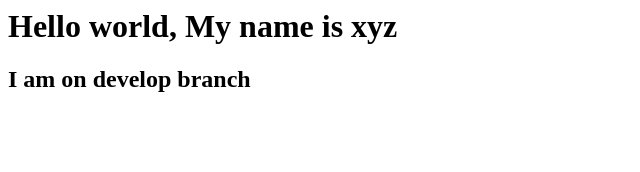
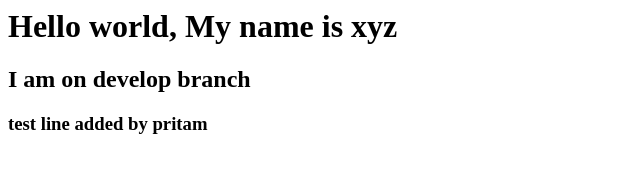
Before and after one commit to maitraiya/Project1, a plain HTML site: page index.html in a window 1280 px wide. Shown: the whole page, without its empty margins (0-640 px from the left). Drawn offline with Linux system fonts and the light colour scheme.

Commit message:
new line added

```diff
--- a/index.html
+++ b/index.html
@@ -4,5 +4,6 @@
 	<body>
 		<h1>Hello world, My name is xyz</h1>
 		<h2>I am on develop branch<h2>
+		<h3>test line added by pritam</h3>
 	</body>
 </html>
```
